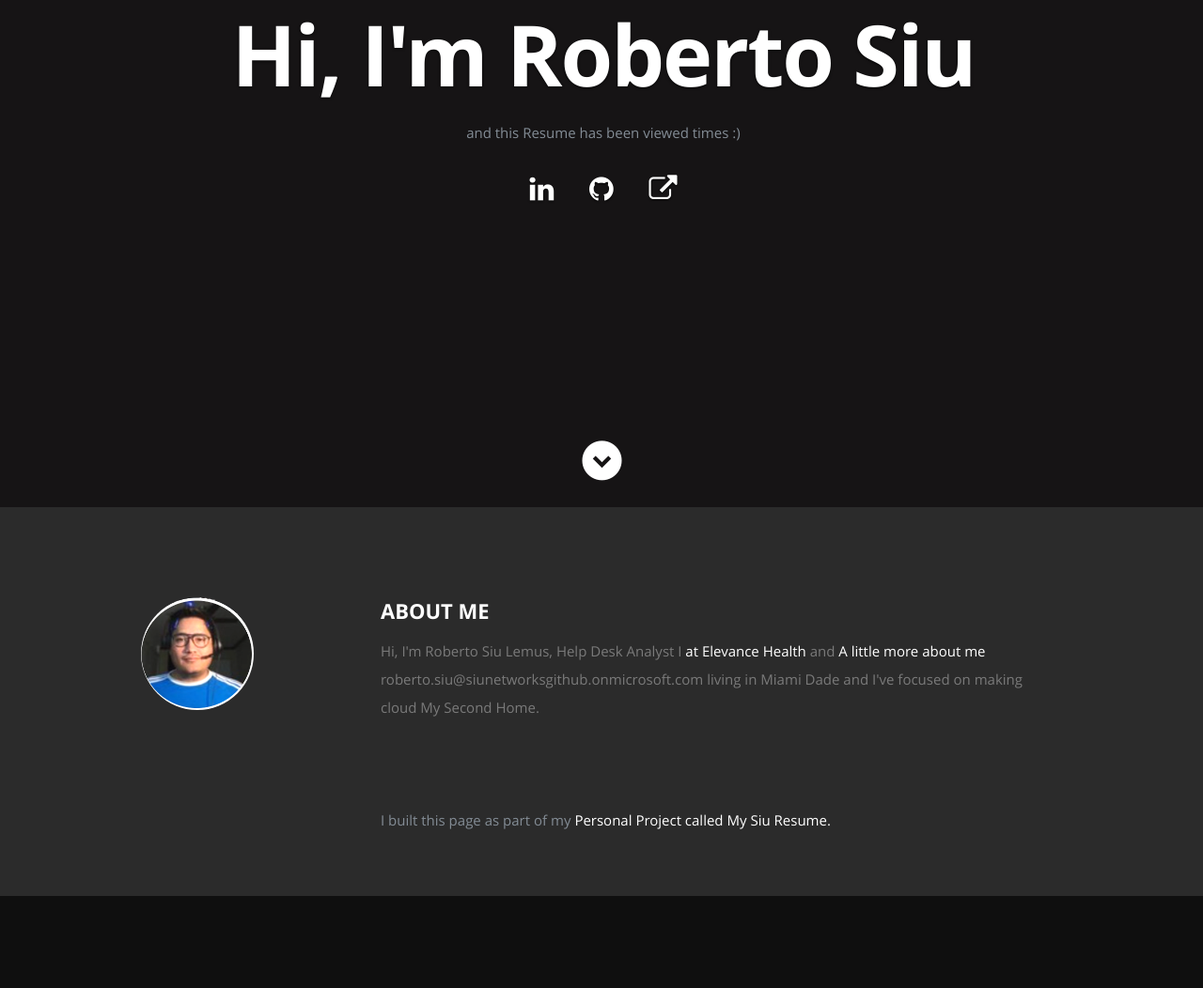
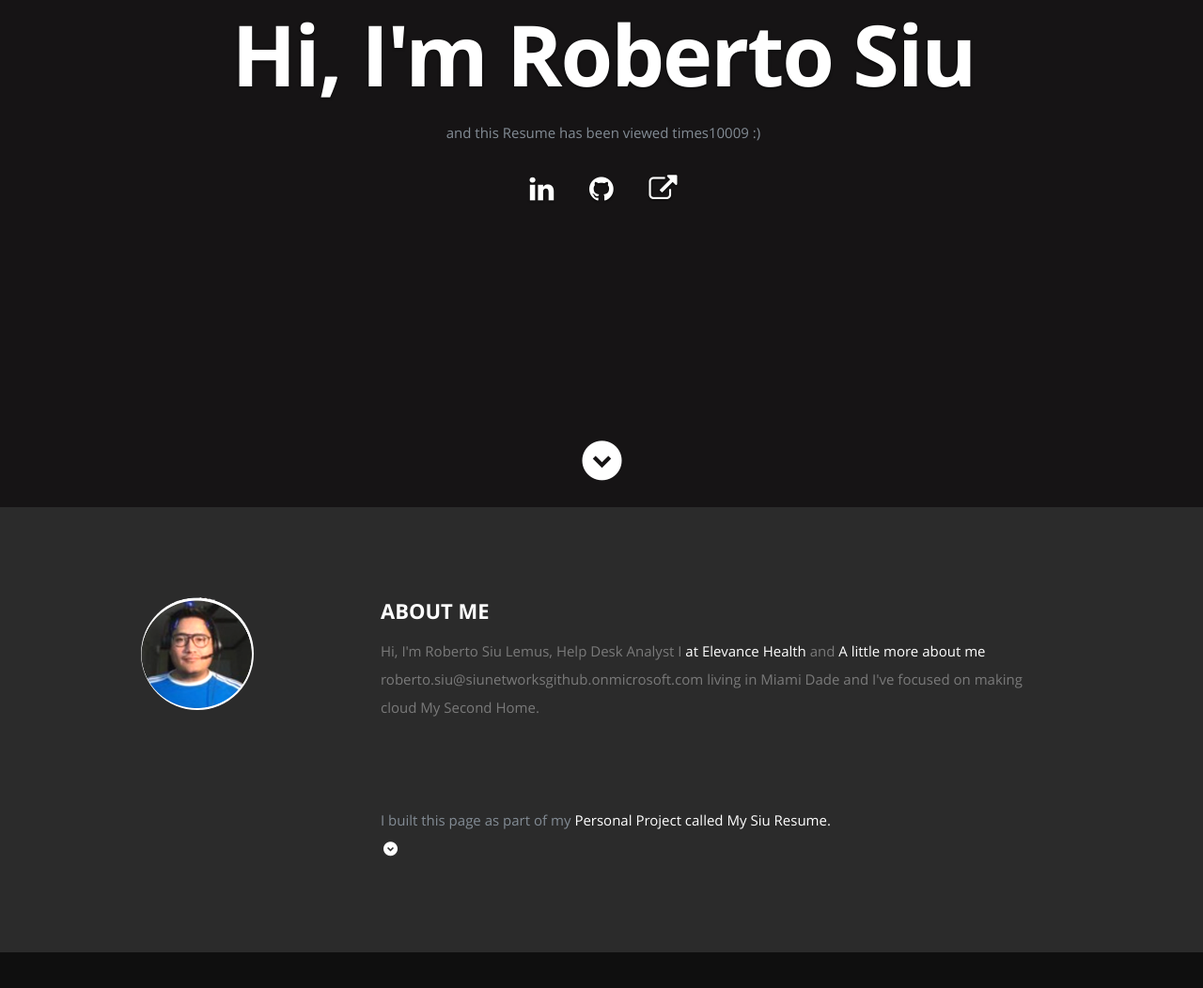
Before and after one commit to SIUNETWORKSGitHub/SIU-RESUME, a plain HTML site: page docs/index.html in a window 1280 px wide. Shown: the part 260-1312 px from the top of the page at 94% size. Drawn offline with nearby package versions, Linux system fonts and the light colour scheme; files that its build step writes are made by us from their sources; a script that the page names is missing.

Commit message:
Update index.html
Line 101 added :     <p class="scrolldown">
         <a class="smoothscroll" href="#Calendly"><i class="icon-down-circle"></i></a>
      </p>

```diff
--- a/docs/index.html
+++ b/docs/index.html
@@ -56,7 +56,7 @@
          <div class="banner-text">
             <h1 class="responsive-headline">Hi, I'm Roberto Siu</h1>
 
-            <p>and this Resume has been viewed <a id="counter"></a> times :) </p>
+            <p>and this Resume has been viewed <a id="counter"></a> times10009 :) </p>
             <ul class="social">
                <li><a href="https://www.linkedin.com/in/siunetworks/" target="_blank"><i class="fa fa-linkedin"></i></a></li>
                <li><a href="https://github.com/SIUNETWORKSGitHub" target="_blank"><i class="fa fa-github"></i></a></li>
@@ -98,7 +98,9 @@
       </br>
        I built this page as part of my <span><a href="https://github.com/SIUNETWORKSGitHub/SIU-RESUME" target="_blank">Personal Project called My Siu Resume.</a></span>
 
-
+      <p class="scrolldown">
+         <a class="smoothscroll" href="#Calendly"><i class="icon-down-circle"></i></a>
+      </p>
 
          </div> <!-- end .main-col -->
 
```
